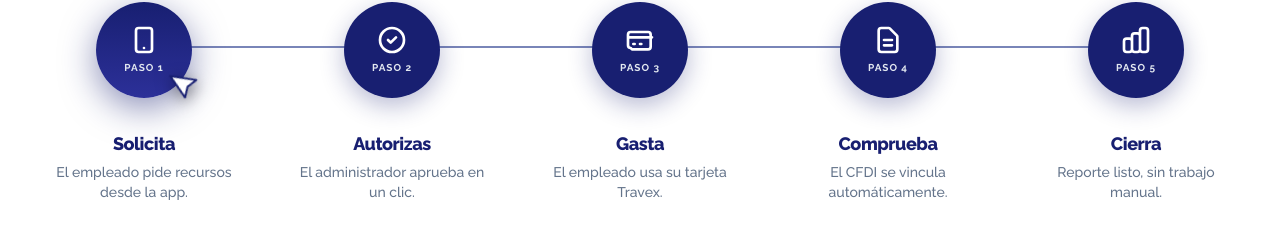
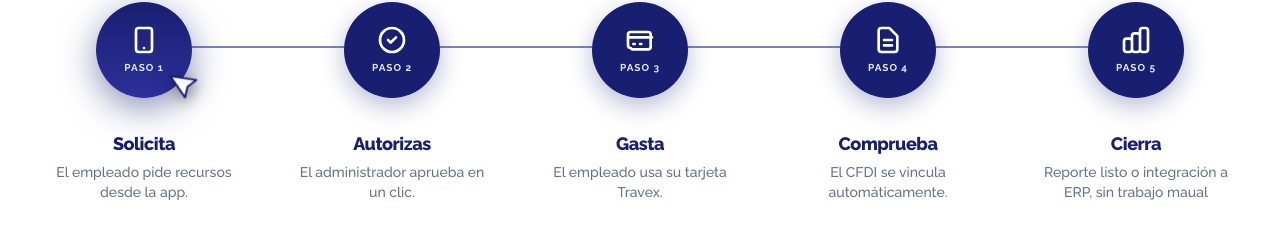
Before and after one commit to jhon-henao13/fintech-on-demand-landing, a React (Vite) app: page / in a window 1280 px wide. Shown: the part 3734-3986 px from the top of the page. Built offline with nearby package versions, Linux system fonts and the light colour scheme.

Commit message:
fix: text update in step5 in HowItWorks section

```diff
--- a/src/components/HowItWorks.jsx
+++ b/src/components/HowItWorks.jsx
@@ -48,7 +48,7 @@ export default function HowItWorks() {
     {
       step: 5,
       title: "Cierra",
-      description: "Reporte listo, sin trabajo manual.",
+      description: "Reporte listo o integración a ERP, sin trabajo maual",
       icon: (
         <svg className="w-8 h-8" fill="none" stroke="currentColor" viewBox="0 0 24 24">
           <path strokeLinecap="round" strokeLinejoin="round" strokeWidth="2" d="M9 19v-6a2 2 0 00-2-2H5a2 2 0 00-2 2v6a2 2 0 002 2h2a2 2 0 002-2zm0 0V9a2 2 0 012-2h2a2 2 0 012 2v10m-6 0a2 2 0 002 2h2a2 2 0 002-2m0 0V5a2 2 0 012-2h2a2 2 0 012 2v14a2 2 0 01-2 2h-2a2 2 0 01-2-2z" />
```
